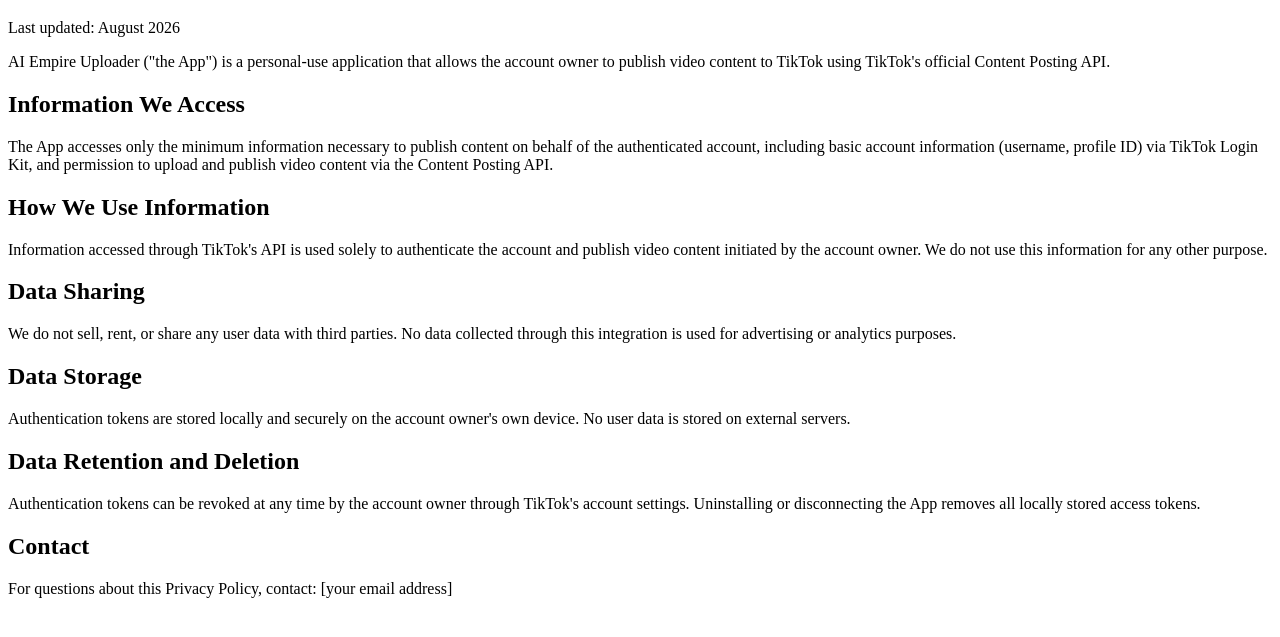
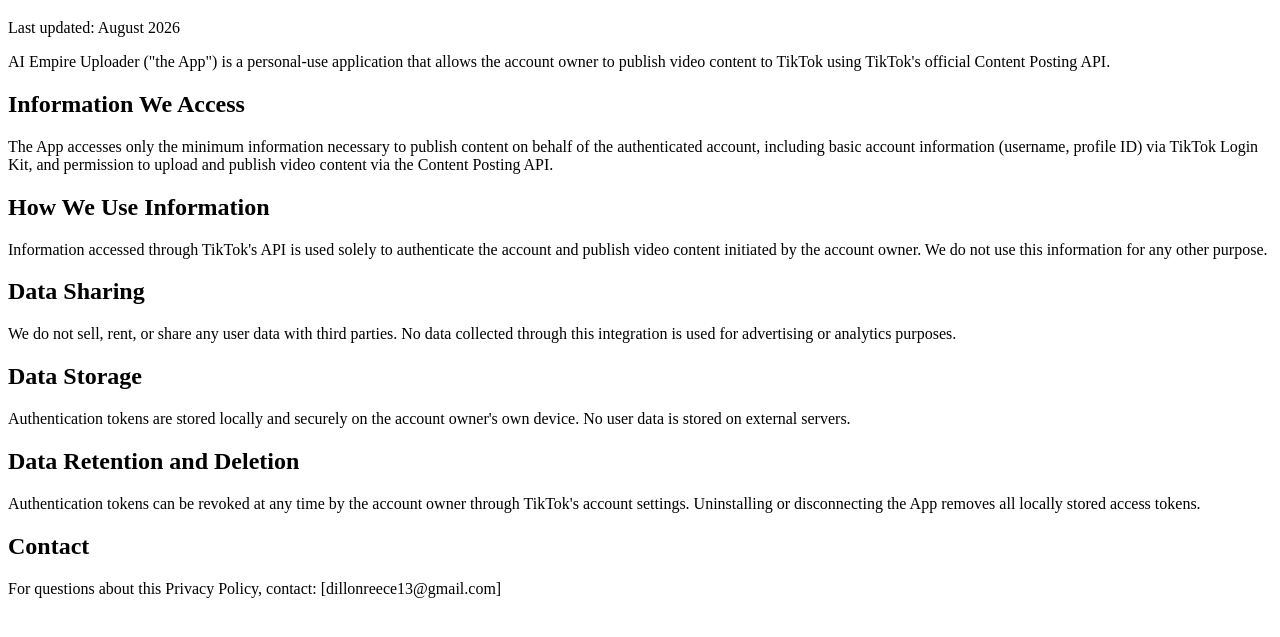
Before and after one commit to dillonreece13-max/ai-empire-uploader, a plain HTML site: page privacy-policy.html in a window 1280 px wide. Shown: the part 61-698 px from the top of the page. Drawn offline with Linux system fonts and the light colour scheme.

Commit message:
Update privacy-policy.html

```diff
--- a/privacy-policy.html
+++ b/privacy-policy.html
@@ -16,6 +16,6 @@
 <h2>Data Retention and Deletion</h2>
 <p>Authentication tokens can be revoked at any time by the account owner through TikTok's account settings. Uninstalling or disconnecting the App removes all locally stored access tokens.</p>
 <h2>Contact</h2>
-<p>For questions about this Privacy Policy, contact: [your email address]</p>
+<p>For questions about this Privacy Policy, contact: [dillonreece13@gmail.com]</p>
 </body>
 </html>
```
